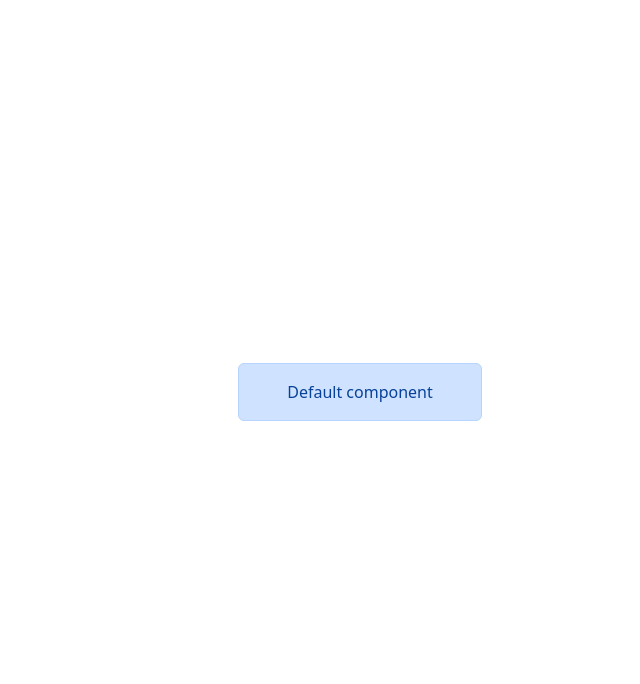
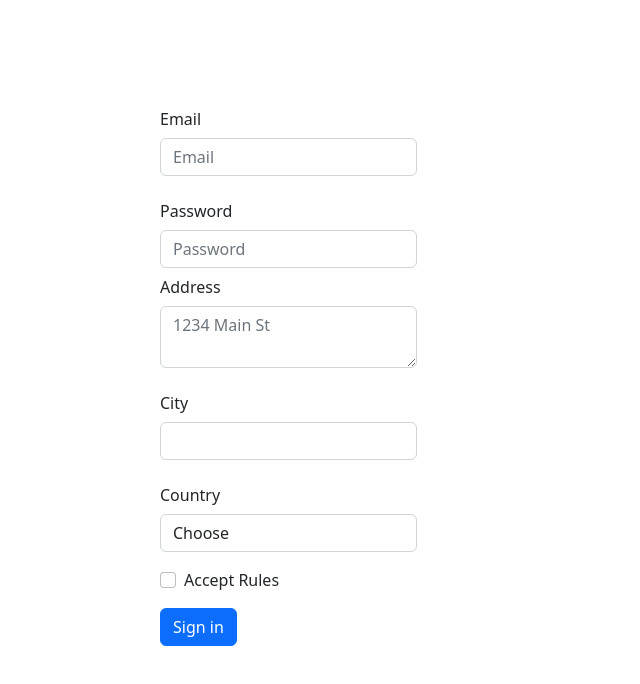
Before and after one commit to Nikrbb/ReactLearning, a React (Create React App) app in the folder react-app/: page / in a window 1280 px wide. Shown: the top 684 px of the page, without its empty margins (280-920 px from the left). Built offline with nearby package versions, Linux system fonts and the light colour scheme.

Commit message:
homework 25

```diff
--- a/react-app/src/App.js
+++ b/react-app/src/App.js
@@ -1,8 +1,8 @@
-import Default from "./components/Default";
+import MyForm from "./components/MyForm";
 function App() {
   return (
       <>
-          <Default/>
+          <MyForm/>
       </>
   );
 }
--- a/react-app/src/components/Default.jsx
+++ /dev/null
@@ -1,16 +0,0 @@
-import React from "react";
-import { Alert } from "react-bootstrap";
-
-class Default extends React.Component {
-    render() {
-        return <React.Fragment>
-            <div className="d-flex justify-content-center align-items-center" style={{height: "100vh"}}>
-                <Alert variant="primary" className="py-3 px-5">
-                    Default component
-                </Alert>
-            </div>
-        </React.Fragment>
-    }
-}
-
-export default Default
--- /dev/null
+++ b/react-app/src/components/MyForm.jsx
@@ -0,0 +1,133 @@
+import React from "react";
+
+class MyForm extends React.Component {
+    constructor(props) {
+        super(props);
+        this.initialState = {
+            email: "",
+            password: "",
+            address: "",
+            city: "",
+            country: "",
+            isAcceptedRules: false,
+        }
+        this.state = {
+            form: this.initialState,
+            payload: this.initialState,
+            isSubmitted: false,
+        }
+    }
+    handleSubmit = (e) => {
+        e.preventDefault();
+        this.setState({
+            payload: { ...this.state.form },
+            isSubmitted: true,
+            form: this.initialState,
+        })
+    }
+    handleInput = (e) => {
+        if (e.target.id === "isAcceptedRules") {
+            this.setState({ form: { ...this.state.form, [e.target.id]: e.target.checked } })
+        } else {
+            this.setState({ form: { ...this.state.form, [e.target.id]: e.target.value } })
+        }
+    };
+
+    rollback = () => {
+        this.setState({
+            form: { ...this.state.payload },
+            isSubmitted: false,
+            payload: this.initialState,
+        })
+    }
+    submitInformation = () => {
+        if (!this.state.isSubmitted) return null;
+        return (
+            <article className="ms-auto">
+                <table className="table">
+                    <tbody>
+                    { Object.keys(this.state.form).map(type => {
+                        if (!this.state.payload[type]) return null
+                        return (
+                            <tr key={type}>
+                                <td>{type === "isAcceptedRules" ? "Rules accepted" : type}</td>
+                                <td>{this.state.payload[type]}</td>
+                            </tr>
+                        )
+                    }) }
+                    </tbody>
+                </table>
+                <button onClick={this.rollback} type="button" className="btn btn-primary">Back</button>
+            </article>
+        )
+    }
+    render() {
+        return <div className="d-flex gap-5 justify-content-start align-items-center" style={{minWidth: "400px", width: "fit-content", margin: "100px auto 0"}}>
+            <form onSubmit={this.handleSubmit} name="myForm">
+                <div className="mb-3">
+                    <label htmlFor="email" className="col-form-label">Email</label>
+                    <input onChange={this.handleInput}
+                           value={this.state.form.email}
+                           type="email"
+                           name="email"
+                           className="form-control"
+                           id="email"
+                           placeholder="Email"/>
+                </div>
+
+                <div className="form-group ">
+                    <label htmlFor="password" className="col-form-label">Password</label>
+                    <input onChange={this.handleInput}
+                           value={this.state.form.password}
+                           className="form-control"
+                           type="password" name="password" id="password"
+                           placeholder="Password"/>
+                </div>
+
+                <div className=" mb-3">
+                    <label htmlFor="address" className="col-form-label">Address</label>
+                    <textarea onChange={this.handleInput}
+                              value={this.state.form.address}
+                              className="form-control"
+                              name="address" id="address" placeholder="1234 Main St"/>
+                </div>
+
+                <div className=" mb-3">
+                    <label htmlFor="city" className="col-form-label">City</label>
+                    <input onChange={this.handleInput}
+                           className="form-control"
+                           value={this.state.form.city}
+                           type="text" name="city" id="city"/>
+                </div>
+
+                <div className=" mb-3">
+                    <label htmlFor="country" className="col-form-label">Country</label>
+                    <select onChange={this.handleInput}
+                            className="form-control"
+                            value={this.state.form.country}
+                            id="country" name="country">
+                        <option>Choose</option>
+                        <option value="uruguay">Uruguay</option>
+                        <option value="parussia">pidoRussia</option>
+                        <option value="china">China</option>
+                    </select>
+                </div>
+
+                <div className=" mb-3">
+                    <div className="form-check">
+                        <label className="form-check-label" htmlFor="isAcceptedRules">
+                            <input onChange={this.handleInput}
+                                   className="form-check-input"
+                                   checked={this.state.form.isAcceptedRules}
+                                   id="isAcceptedRules" type="checkbox" name="acceptRules"/>
+                            Accept Rules
+                        </label>
+                    </div>
+                </div>
+                <button type="submit" className="btn btn-primary">Sign in</button>
+            </form>
+            { this.submitInformation() }
+        </div>
+    }
+}
+export default MyForm
```
